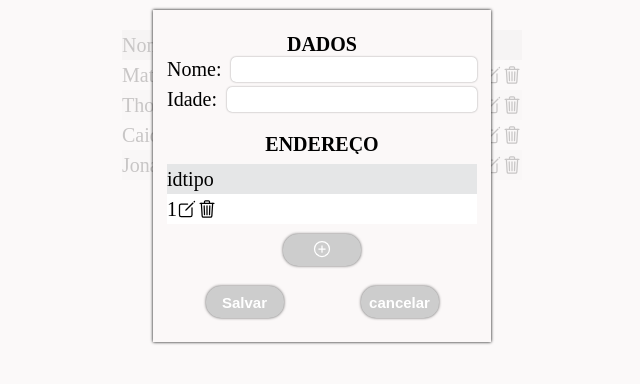
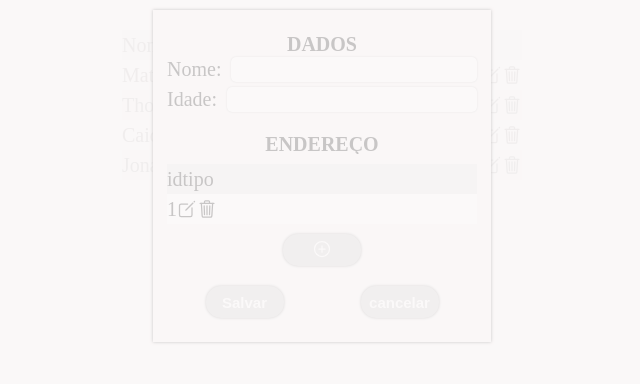
Before and after one commit to FelipeMedeiros99/funcionarios-novo, a React (Create React App) app: page / in a window 1280 px wide. Both pictures are taken after a click on the button "NOVO". Shown: the top 384 px of the page, without its empty margins (318-958 px from the left). Built offline with nearby package versions, Linux system fonts and the light colour scheme.

Commit message:
Modal de edição de endereço funcionando

```diff
--- /dev/null
+++ b/src/TelaCadastro/InformacoesEndereco/EditarEndereco/index.css
@@ -0,0 +1,25 @@
+.container-tela-de-endereco{
+    position: absolute;
+    width: 100%;
+    height: 100%;
+    background-color: rgba(251, 248, 248, 0.8);
+    padding: 10px 0 0 0;
+    display: flex;
+    flex-direction: column;
+    align-items: center;
+    top: 0px;
+
+}
+
+.tela-de-endereco{
+    box-shadow: 0px 0px 3px black;
+    background: rgb(251, 248, 248);
+    padding: 14px;
+}
+
+h2{
+    width: 100%;
+    display: flex;
+    justify-content: center;
+    align-items: center;
+}
--- a/src/TelaCadastro/InformacoesEndereco/EditarEndereco/index.jsx
+++ b/src/TelaCadastro/InformacoesEndereco/EditarEndereco/index.jsx
@@ -1,14 +1,17 @@
+import './index.css'
+
 const EditarEndereco = (props) => {
     const {
         setAtivadorDaTelaDeEditarEndereco,
-        ativadorDaTelaDeEditarEndereco
+        ativadorDaTelaDeEditarEndereco,
+        inputsDeEndereco,
+        setInputsDeEndereco,
         } = props
 
-        console.log(props)
+        const {telaAtiva, indiceDoEndereco, endereco} = ativadorDaTelaDeEditarEndereco
 
-        const {telaAtiva, indiceDoEndereco, endereco} = ativadorDaTelaDeEditarEndereco
         const chaves = Object.keys(endereco)
-        console.log(chaves)
+        console.log('props: ', props)
 
 
 
@@ -52,21 +55,20 @@
     return (
         telaAtiva?(
             <div className="tela-de-endereco">
-                {chaves.map((chave) => (
-                    <div className = "linha" >
+                <h2>EDITAR ENDEREÇO</h2>
+                {chaves.map((chave, index) => (
+                    <div key={index} className = "linha" >
                         <p>{chave}:</p>
-                            <input type="text"
-                                    value={endereco[indice][chave]}
+                        <input  type="text"
+                                value={inputsDeEndereco[indiceDoEndereco][chave]}
                                 name={chave}
                                 onChange={(elemento) => {
-                                        const nome = elemento.target.name
                                     const valor = elemento.target.value
-                                        let copiaEndereco = [...informacoesEnderecoInput]
-                                        copiaEndereco[indice][nome] = valor
-                                        setInformacoesEnderecoInput([...copiaEndereco])
+                                    let copiaEndereco = [...inputsDeEndereco]
+                                    copiaEndereco[indiceDoEndereco][chave] = valor
+                                    setInputsDeEndereco([...copiaEndereco])
                                 }}
                         />
-
                     </div >
                 ))}
 
@@ -75,6 +77,7 @@
                     <button onClick={cancelar}>cancelar</button>
                     <button onClick={()=>mostrar(indice)}>mostrar</button>
                 </div> */}
+                <button>OK</button>
 
             </div>
         ):(<></>)
--- a/src/TelaCadastro/InformacoesEndereco/index.jsx
+++ b/src/TelaCadastro/InformacoesEndereco/index.jsx
@@ -18,7 +18,6 @@
         inputsDeEndereco,
         setInputsDeEndereco,
         // editarInput,
-        // inputsDeEndereco,
         // setInputsDeEndereco,
         // adicionarNovoEndereco,
         // setAdicionarNovoEndereco,
@@ -78,10 +77,14 @@
             ))}
             <button onClick={adicionarEndereco}><ion-icon name="add-circle-outline"></ion-icon></button>
 
+            <div className="container-tela-de-endereco">
                 <EditarEndereco
                     setAtivadorDaTelaDeEditarEndereco={setAtivadorDaTelaDeEditarEndereco}
                     ativadorDaTelaDeEditarEndereco={ativadorDaTelaDeEditarEndereco}
+                    inputsDeEndereco={inputsDeEndereco}
+                    setInputsDeEndereco={setInputsDeEndereco}
                 />
+            </div>
         </div>
     )
 }
```
Lines whose indentation alone changed are shown as unchanged.
